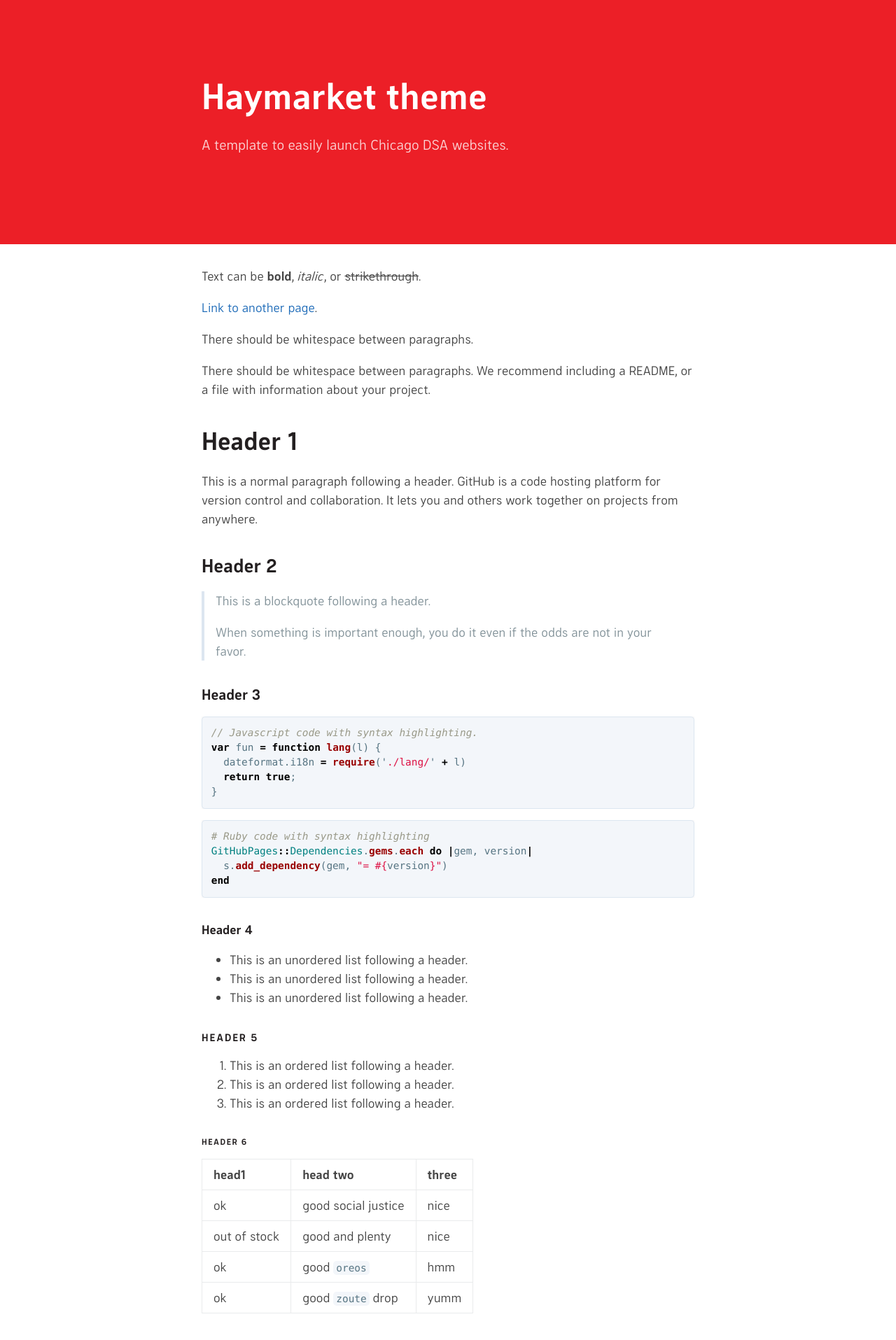
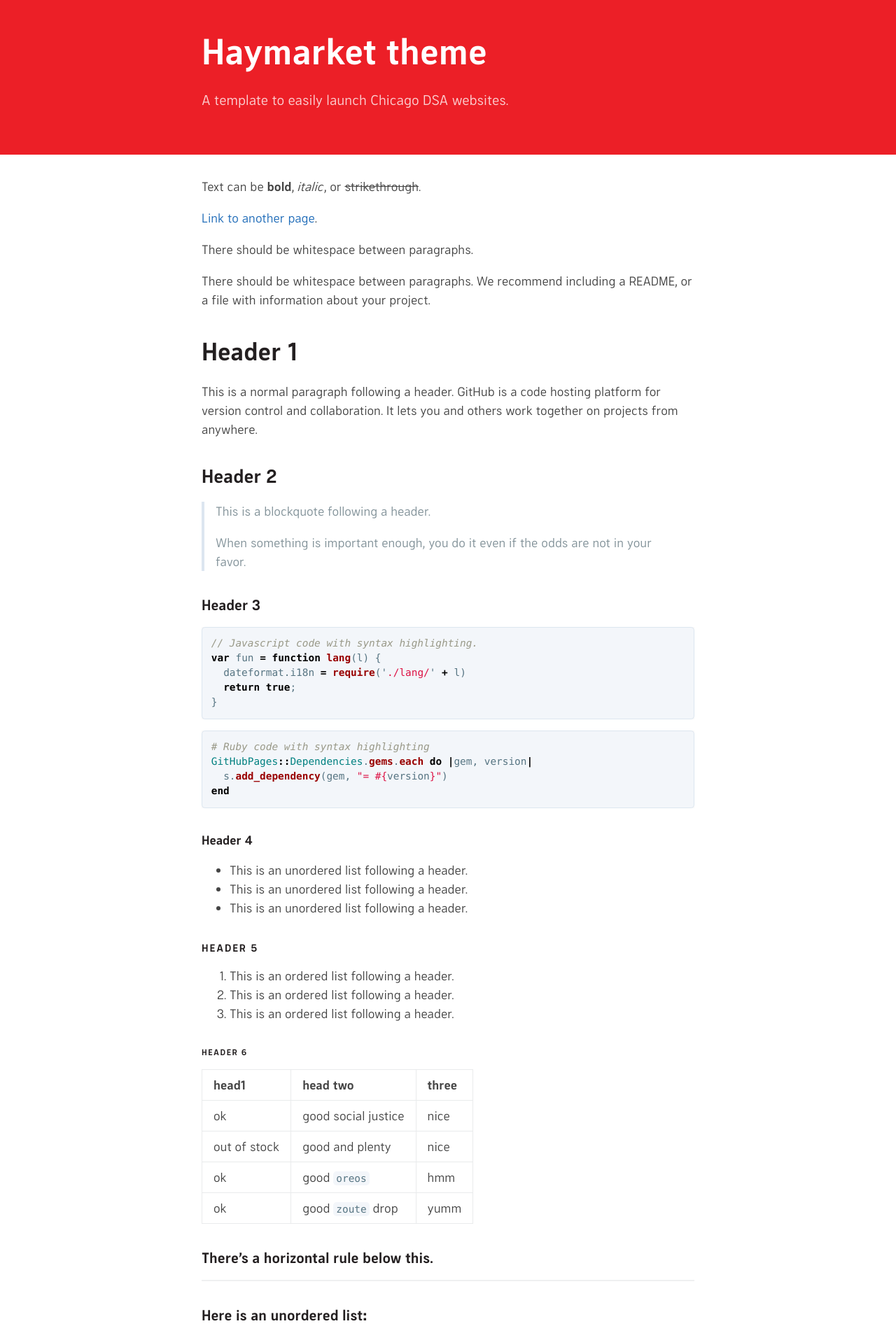
Before and after one commit to ChicagoDSA/haymarket, a Jekyll site: the page built from index.md, in a window 1280 px wide. Shown: the top 1915 px of the page at 70% size. Built offline with Jekyll 4.4.1, drawn with Linux system fonts in a browser that asks for light colours.

Commit message:
added favicons, cleaned up layout

```diff
--- a/_layouts/default.html
+++ b/_layouts/default.html
@@ -1,7 +1,7 @@
 <!DOCTYPE html>
 <html lang="{{ site.lang | default: "en-US" }}">
   <head>
-
+    <!-- Made by Chicago DSA. Contribute at github.com/ChicagoDSA/Haymarket. -->
     {% if site.google_analytics %}
       <script async src="https://www.googletagmanager.com/gtag/js?id={{ site.google_analytics }}"></script>
       <script>
@@ -12,11 +12,16 @@
       </script>
     {% endif %}
     <meta charset="UTF-8">
+    {% seo %}
+    <meta name="viewport" content="width=device-width, initial-scale=1">
 
-{% seo %}
-    <meta name="viewport" content="width=device-width, initial-scale=1">
-    <meta name="theme-color" content="#157878">
-    <meta name="apple-mobile-web-app-status-bar-style" content="black-translucent">
+    <!-- favicons -->
+    <link rel="apple-touch-icon" sizes="180x180" href="/assets/images/favicon/apple-touch-icon.png">
+    <link rel="icon" type="image/png" sizes="32x32" href="/assets/images/favicon/favicon-32x32.png">
+    <link rel="icon" type="image/png" sizes="16x16" href="/assets/images/favicon/favicon-16x16.png">
+    <link rel="manifest" href="/assets/images/favicon/site.webmanifest">
+    <link rel="shortcut icon" href="/assets/images/favicon/favicon.ico">
+
     <link rel="stylesheet" href="{{ '/assets/css/style.css?v=' | append: site.github.build_revision | relative_url }}">
   </head>
   <body>
--- a/_sass/jekyll-theme-haymarket.scss
+++ b/_sass/jekyll-theme-haymarket.scss
@@ -83,23 +83,10 @@
   color: $header-heading-color;
   text-align: left;
   background-color: $header-bg-color;
-
-  @include large {
-    padding: 4rem 0rem;
-  }
-
-  @include medium {
-    padding: 2rem 0rem;
-  }
-
-  @include small {
-    padding: 1rem 0rem;
-  }
 }
 
 .project-name {
-  margin-top: 0;
-  margin-bottom: 0.1rem;
+  margin: 0rem;
 
   @include large {
     font-size: 3.25rem;
```
Also changed, not shown: assets/images/favicon/apple-touch-icon.png (added), assets/images/favicon/favicon-16x16.png (added), assets/images/favicon/favicon-32x32.png (added), assets/images/favicon/favicon.ico (added), assets/images/favicon/site.webmanifest (added), 1 other file.
